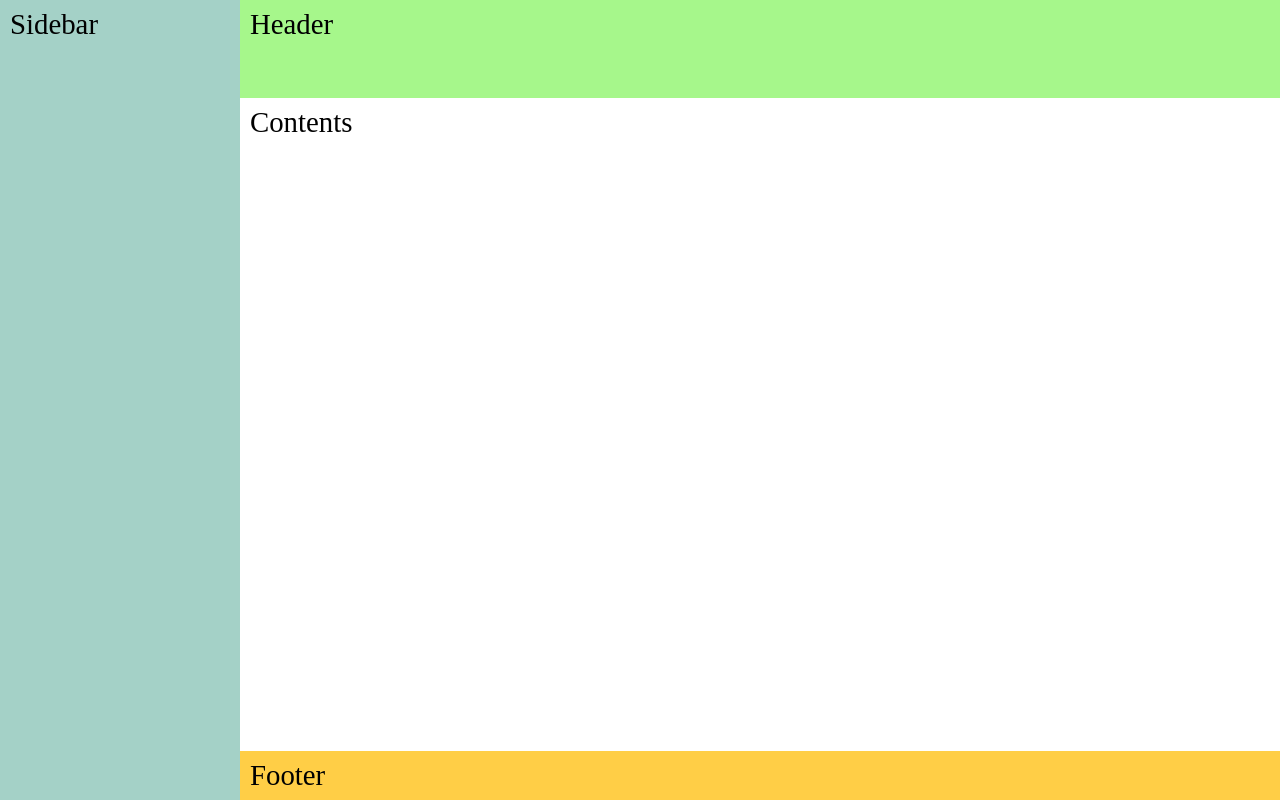
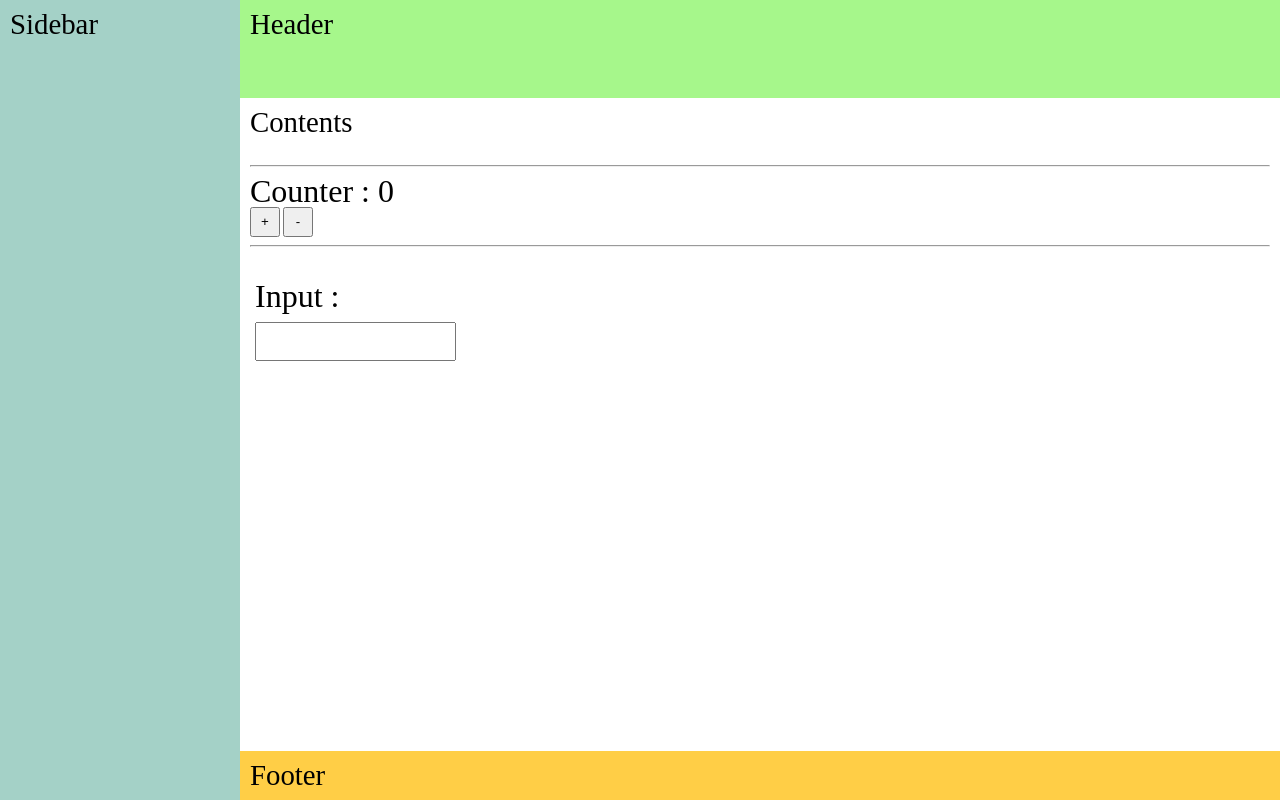
Before and after one commit to primeysw/react-standard, a React (Create React App) app: page / in a window 1280 px wide. Built offline with nearby package versions, Linux system fonts and the light colour scheme; a web font is replaced by a local one.

Commit message:
3rd Study of React

```diff
--- /dev/null
+++ b/src/components/Counter.tsx
@@ -0,0 +1,59 @@
+import { useState } from "react";
+import styled from "styled-components";
+
+/**
+ * @description Counter 컴포넌트
+ */
+
+// view를 보기 좋게 하기 위해 styled component를 설정해줌
+const Wrap = styled.div`
+    padding: 10px;
+    h1 {
+        font-size: 2em;
+    }
+    button {
+        margin-right: 3px;
+        width: 30px;
+        height: 30px;
+    }
+`;
+
+function Counter() {
+    // state
+    // read-only, update
+    const [count, setCount] = useState<number>(0);
+
+    // event
+    const onIncrease = () => {
+        // count가 Readonly이기 때문에 몇 번을 불러와도 한 번만 호출하는 형태가 된다.
+        // 값을 직접 바꿔줄 때는 싱크가 맞지 않을 수 있기 때문에 함수 형태로 쓰는 것이 좋음
+        // setCount(count + 1);
+        // setCount(count + 1);
+        // setCount(count + 1);
+
+        // 이런 식으로 함수 형태로 넣을 때는 몇 번을 불러오면 부른 횟수만큼 업데이트 해줌
+        setCount((prevState) => prevState + 1);
+        setCount((prevState) => prevState + 1);
+        setCount((prevState) => prevState + 1);
+    };
+
+    const onDecrease = () => {
+        // setCount(count - 1);
+
+        setCount((prevState) => prevState - 1);
+        setCount((prevState) => prevState - 1);
+        setCount((prevState) => prevState - 1);
+    };
+
+    // view
+    return (
+        <Wrap>
+            <hr />
+            <h1>Counter : {count}</h1>
+            <button onClick={onIncrease}>+</button>
+            <button onClick={onDecrease}>-</button>
+            <hr />
+        </Wrap>
+    );
+}
+export default Counter;
--- /dev/null
+++ b/src/components/Input.tsx
@@ -0,0 +1,58 @@
+import styled from "styled-components";
+import { ChangeEvent, useState, useEffect } from "react";
+
+/**
+ * @description Input 컴포넌트
+ */
+
+const Wrap = styled.div`
+    padding: 15px;
+    h1 {
+        font-size: 2em;
+    }
+    input {
+        margin-top: 10px;
+        padding: 10px;
+    }
+`;
+
+function Input() {
+    // state
+    const [inputValue, setInputValue] = useState<string>("");
+
+    // event
+    const onChange = (e: ChangeEvent<HTMLInputElement>) => {
+        //
+        const value = e.target.value;
+        setInputValue(value);
+        // setInputValue(e.target.value);
+    };
+
+    // watch
+    // useEffect의 경우 화면에 변경사항이 생길때마다 계속 호출된다.
+    // 따라서 두번째 parameter에 빈 배열로 넣어준다.
+    // 빈 배열을 넣어주게 되면 초기 1회만 호출하게 된다.
+
+    // useEffect(() => {
+    //     console.log(new Date());
+    // }, []);
+
+    // watch
+    useEffect(() => {
+        //
+    }, [inputValue]);
+
+    // view
+    return (
+        <Wrap>
+            <h1>Input : {inputValue}</h1>
+            <input value={inputValue} onChange={onChange} />
+            {/* onChange={(e) => onChange(e)}
+                이런 형태로 작성하지 않아도 위에서 이벤트를 선언할 때 작성해주면 된다.
+
+                onChange의 값에서 이벤트 값을 파라미터로 받아서 처리한다.
+            */}
+        </Wrap>
+    );
+}
+export default Input;
--- a/src/index.tsx
+++ b/src/index.tsx
@@ -6,6 +6,8 @@ const root = ReactDOM.createRoot(
     document.getElementById("root") as HTMLElement
 );
 root.render(
+    // Strict Mode는 강력하게 제한하고 테스트를 하기 위한 모드이기 때문에 UseEffect가 총 2번 호출된다.
+    // Build를 하면 알아서 없어지기 때문에 개발할 때는 호출하는 것이 좋다. (굳이 없애지 말자)
     <React.StrictMode>
         <App />
     </React.StrictMode>
--- a/src/layout/Contents.tsx
+++ b/src/layout/Contents.tsx
@@ -1,4 +1,6 @@
 import styled from "styled-components";
+import Counter from "@/components/Counter";
+import Input from "@/components/Input";
 /**
  * @description 콘텐츠 컴포넌트
  */
@@ -17,6 +19,8 @@ function Contents({ title }: Props) {
     return (
         <ContentsContainer>
             <h2>{title}</h2>
+            <Counter />
+            <Input />
         </ContentsContainer>
     );
 }
```
